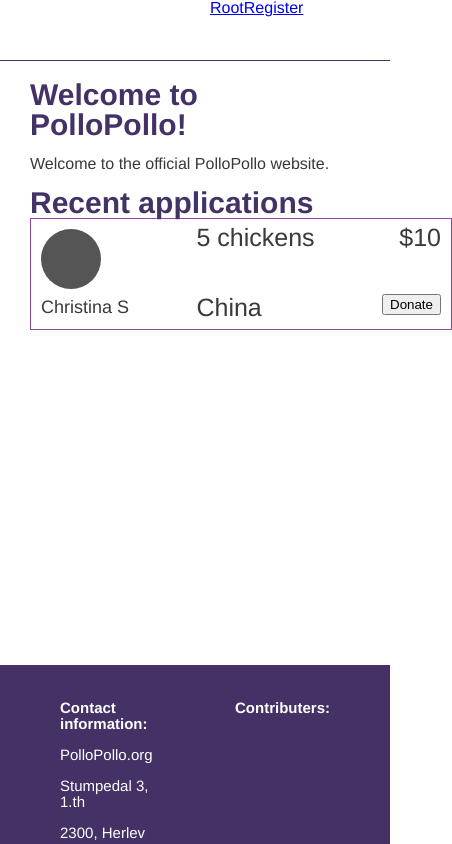
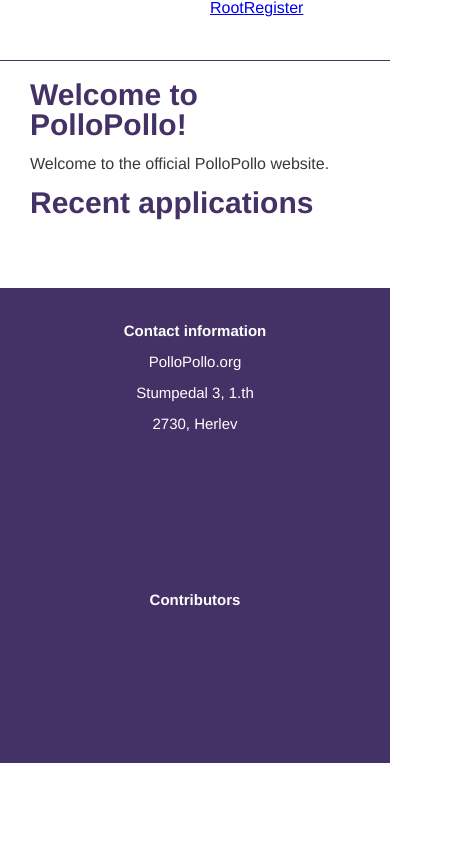
Before and after one commit to pollopollo-org/front-end, a React app: page / in a window 390 px wide. Shown: the whole page, 452 px wide, since content can reach past the window. Built offline with nearby package versions, Linux system fonts and the light colour scheme.

Commit message:
Made footer responsive

```diff
--- a/src/assets/data/footer.json
+++ b/src/assets/data/footer.json
@@ -1,7 +1,8 @@
 {
-    "title": "Contact information:",
+    "contacttitle": "Contact information",
     "url": "PolloPollo.org",
     "street": "Stumpedal 3, 1.th",
-    "zipcode": "2300",
-    "city": "Herlev"
+    "zipcode": "2730",
+    "city": "Herlev",
+    "contributorstitle": "Contributors"
 }
--- a/src/ts/components/layout/Footer/Footer.tsx
+++ b/src/ts/components/layout/Footer/Footer.tsx
@@ -15,34 +15,49 @@ export class Footer extends React.PureComponent {
 	public render(): JSX.Element {
 		return (
 			<div>
-				<div className="phantom-footer"></div>
 				<footer>
 					<div className="grid">
 						<div className="col">
 							<div className="contactInfo">
-								<p className="title">{footer.title}</p>
+								<p className="title">{footer.contacttitle}</p>
 								<p>{footer.url}</p>
 								<p>{footer.street}</p>
 								<p>{footer.zipcode}, {footer.city}</p>
 							</div>
 						</div>
 						<div className="col">
-							<div className="logo"><i>
+							<div className="logo">
+								<i>
 									{ getSVG("logo", {fillColor: "white"}) }
-							</i></div>
+								</i>
+							</div>
 						</div>
 						<div className="col">
 							<div className="contributorsInfo">
-								<p className="title">Contributers:</p>
+							<p className="title">{footer.contributorstitle}</p>
+								<ul>
+									<li>
+										<a href="https://en.itu.dk/" target="_blank">
+											<i className="itu">
+												{ getSVG("itu") }
+											</i>
+										</a>
+									</li>
+									<li>
+										<a href="https://obyte.org/" target="_blank">
 											<i className="obyte">
 												{ getSVG("obyte", {fillColor: "white"}) }
 											</i>
-								<i className="itu">
-									{ getSVG("itu") }
-								</i>
+										</a>
+									</li>
+									<li>
+										<a href="https://www.scrumwise.com/" target="_blank">
 											<i className="scrumwise">
 												{ getSVG("scrumwise") }
 											</i>
+										</a>
+									</li>
+								</ul>
 							</div>
 						</div>
 					</div>
@@ -54,11 +69,15 @@ export class Footer extends React.PureComponent {
 						background-color: ${ colors.primaryColor };
 						box-sizing: border-box;
 						padding: 20px 60px;
-						position: fixed;
 						left: 0;
 						bottom: 0;
-						height: 179px;
+						/*height: 196px;*/
 						width: 100%;
+					}
+
+					ul {
+						padding: 0;
+						list-style-type: none;
 					}
 
 					.grid {
@@ -84,12 +103,20 @@ export class Footer extends React.PureComponent {
 					.contributorsInfo i {
 						display: block;
 						height: 25px;
-						margin: 5px;
+						margin: 15px 0;
 						margin-left: auto;
 					}
 
 					.obyte {
 						width: 45px;
+					}
+
+					.itu {
+						width: 159px;
+					}
+
+					.scrumwise {
+						width: 130px;
 					}
 
 					.logo {
@@ -111,6 +138,33 @@ export class Footer extends React.PureComponent {
 						margin: 15px 0;
 					}
 
+					@media only screen and (max-width: 666px) {
+					/* For mobile phones: */
+						.footer {
+							height: 500px;
+						}
+
+						.grid {
+    						flex-direction: column;
+						}
+
+						.contactInfo {
+							text-align: center;
+						}
+
+						.contributorsInfo {
+							text-align: center;
+						}
+
+						.contributorsInfo i {
+							margin: 15px auto;
+						}
+
+						.logo {
+							margin: 15px 0;
+						}
+
+					}
 				`}</style>
 			</div>
 		);
--- a/src/ts/components/pages/FrontPage/FrontPage.tsx
+++ b/src/ts/components/pages/FrontPage/FrontPage.tsx
@@ -2,7 +2,7 @@ import React from "react";
 
 import { getSVG } from "src/assets/svg";
 import { Chevron } from "src/ts/utils/Chevron";
-import { Application } from "../../elements/Application/Application";
+// import { Application } from "../../elements/Application/Application";
 
 /**
  * Frontpage
@@ -18,9 +18,9 @@ export class FrontPage extends React.PureComponent{
                 <p>Welcome to the official PolloPollo website.</p>
 
                 <h1>Recent applications</h1>
-                <div className="list-of-applications">
+                {/* <div className="list-of-applications">
                     <Application />
-                </div>
+                </div> */}
 
                 <Chevron size={20} lineWidthRatio={0.5} inversed={true} vertical={true}/>
 
```
Lines whose indentation alone changed are shown as unchanged.
